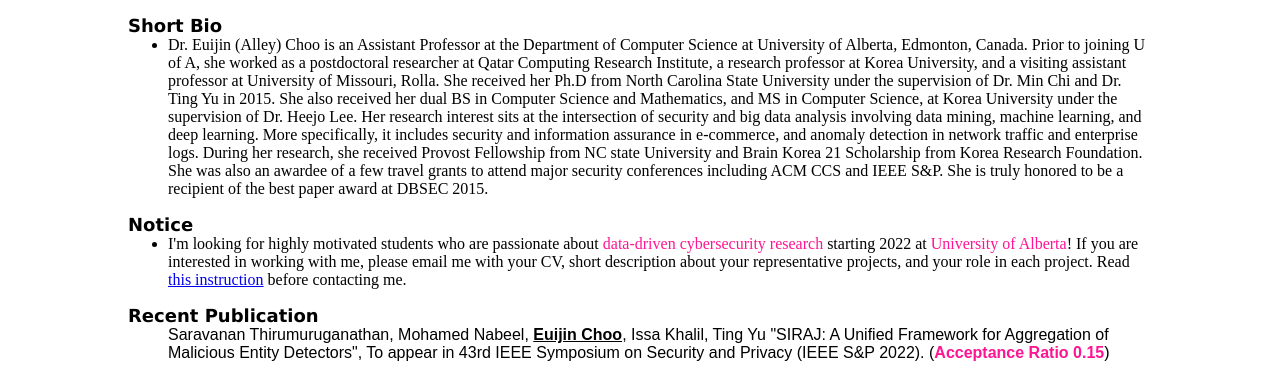
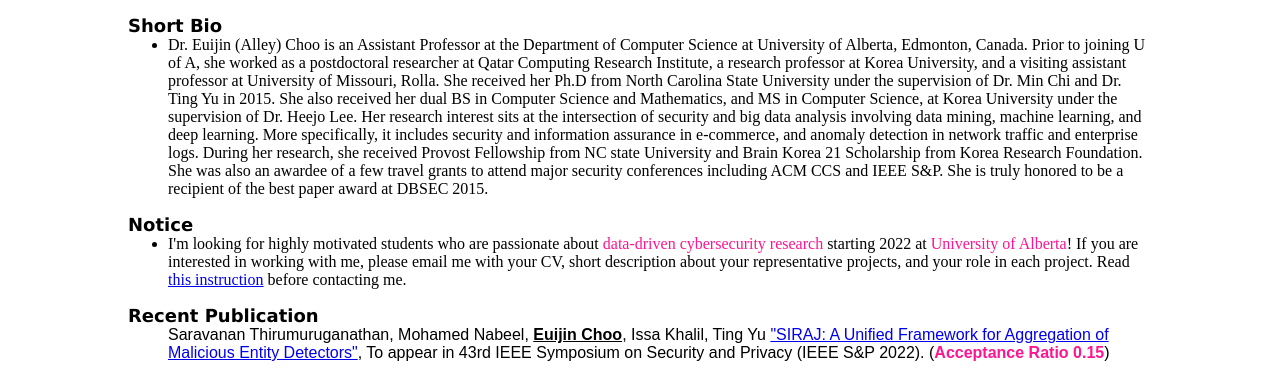
Before and after one commit to alleychoo/alleychoo.github.io, a plain HTML site: page index.html in a window 1280 px wide. Shown: the part 424-799 px from the top of the page. Drawn offline with Linux system fonts and the light colour scheme; some icons are missing.

Commit message:
siraj paper update

```diff
--- a/index.html
+++ b/index.html
@@ -151,7 +151,7 @@ I'm looking for highly motivated students who are passionate about <font color="
 
              <td colspan="2">
                 <ul>
-                    <div align="left"><p>Saravanan Thirumuruganathan, Mohamed Nabeel, <b><u>Euijin Choo</u></b>, Issa Khalil, Ting Yu <!--  <a href="papers/ieeesp_siraj.pdf"> --> "SIRAJ: A Unified Framework for Aggregation of Malicious Entity Detectors"</a>, To appear in 43rd IEEE Symposium on Security and Privacy (IEEE S&P 2022). (<b><font color="deeppink">Acceptance Ratio 0.15</font></b>) </p></div>
+                    <div align="left"><p>Saravanan Thirumuruganathan, Mohamed Nabeel, <b><u>Euijin Choo</u></b>, Issa Khalil, Ting Yu  <a href="papers/ieeesp_siraj.pdf"> "SIRAJ: A Unified Framework for Aggregation of Malicious Entity Detectors"</a>, To appear in 43rd IEEE Symposium on Security and Privacy (IEEE S&P 2022). (<b><font color="deeppink">Acceptance Ratio 0.15</font></b>) </p></div>
                     <p></p></ul></td></tr>
 
 <tr>
```
